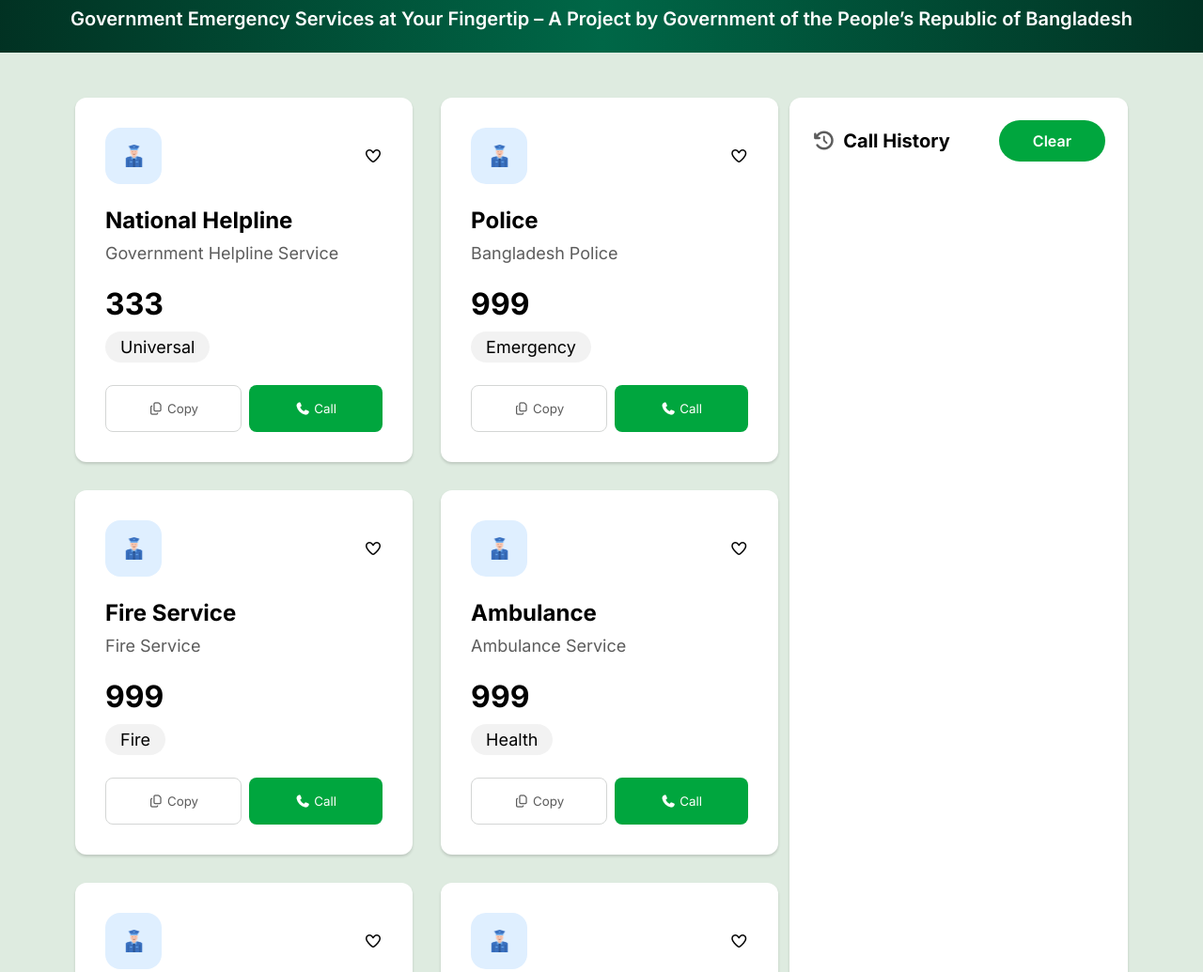
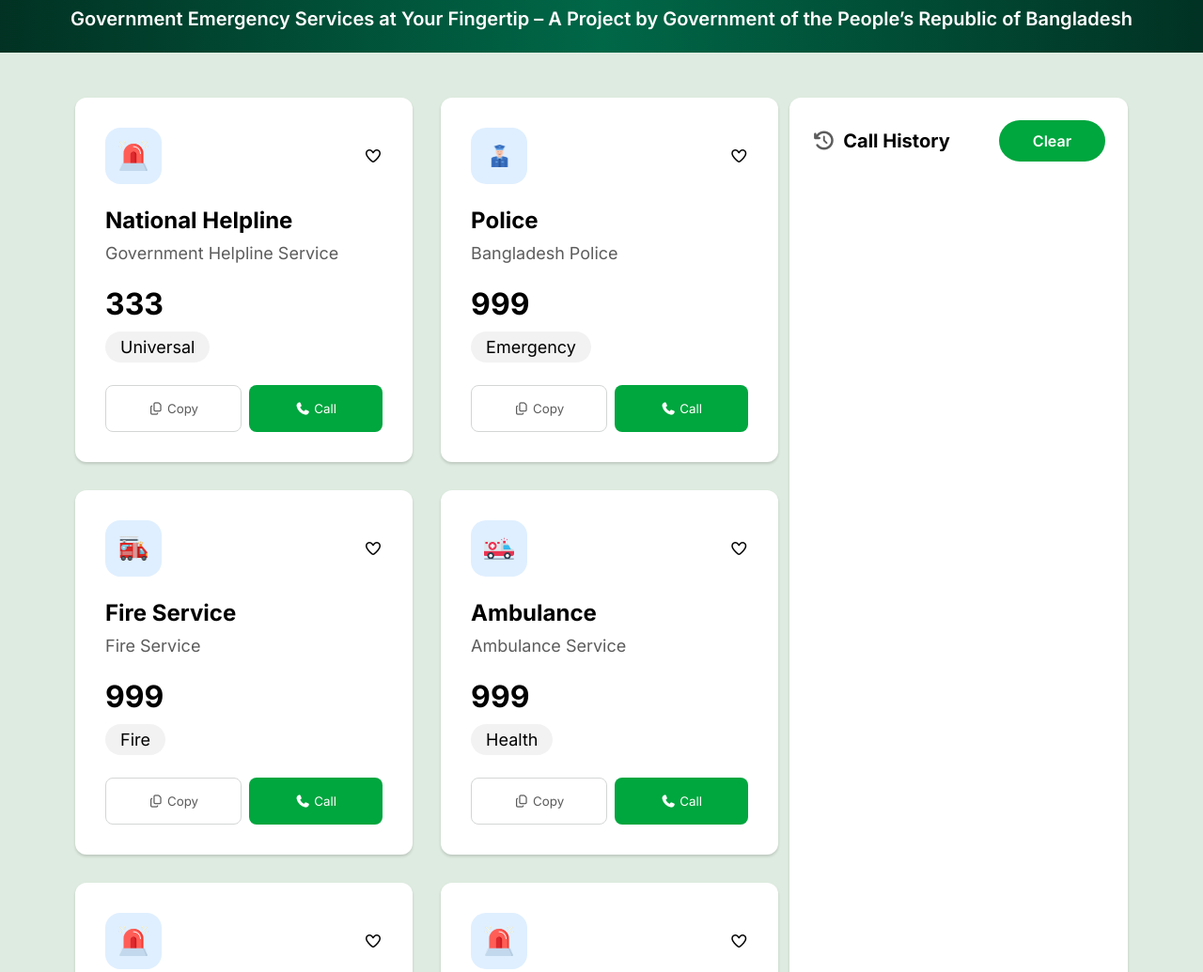
Before and after one commit to romanakhatun/B12-A5-Emergency-Hotline, a plain HTML site: page index.html in a window 1280 px wide. Shown: the part 265-1300 px from the top of the page at 94% size. Drawn offline with Linux system fonts and the light colour scheme; a web font is replaced by a local one.

Commit message:
fix coin issue

```diff
--- a/index.html
+++ b/index.html
@@ -55,7 +55,7 @@
             <div class="card">
               <div class="image-wrapper">
                 <div class="image-bg">
-                  <img src="./assets/police.png" alt="Police" />
+                  <img src="./assets/emergency.png" alt="Emergency" />
                 </div>
                 <i class="fa-regular fa-heart pointer"></i>
               </div>
@@ -97,7 +97,7 @@
             <div class="card">
               <div class="image-wrapper">
                 <div class="image-bg">
-                  <img src="./assets/police.png" alt="Police" />
+                  <img src="./assets/fire-service.png" alt="Fire Service" />
                 </div>
                 <i class="heart fa-regular fa-heart pointer"></i>
               </div>
@@ -119,7 +119,7 @@
             <div class="card">
               <div class="image-wrapper">
                 <div class="image-bg">
-                  <img src="./assets/police.png" alt="Police" />
+                  <img src="./assets/ambulance.png" alt="Ambulance" />
                 </div>
                 <i class="fa-regular fa-heart pointer"></i>
               </div>
@@ -140,7 +140,7 @@
             <div class="card">
               <div class="image-wrapper">
                 <div class="image-bg">
-                  <img src="./assets/police.png" alt="Police" />
+                  <img src="./assets/emergency.png" alt="Emergency" />
                 </div>
                 <i class="fa-regular fa-heart pointer"></i>
               </div>
@@ -160,7 +160,7 @@
             <div class="card">
               <div class="image-wrapper">
                 <div class="image-bg">
-                  <img src="./assets/police.png" alt="Police" />
+                  <img src="./assets/emergency.png" alt="Emergency" />
                 </div>
                 <i class="fa-regular fa-heart pointer"></i>
               </div>
--- a/script.js
+++ b/script.js
@@ -9,7 +9,7 @@
     const number = card.querySelector(".number").innerText;
     const coinCount = parseInt(document.getElementById("coin-count").innerText);
 
-    if (coinCount < 20) {
+    if (coinCount < 21) {
       alert("❌ You don't have sufficient coins");
       return;
     }
```
Also changed, not shown: 1 other file.
